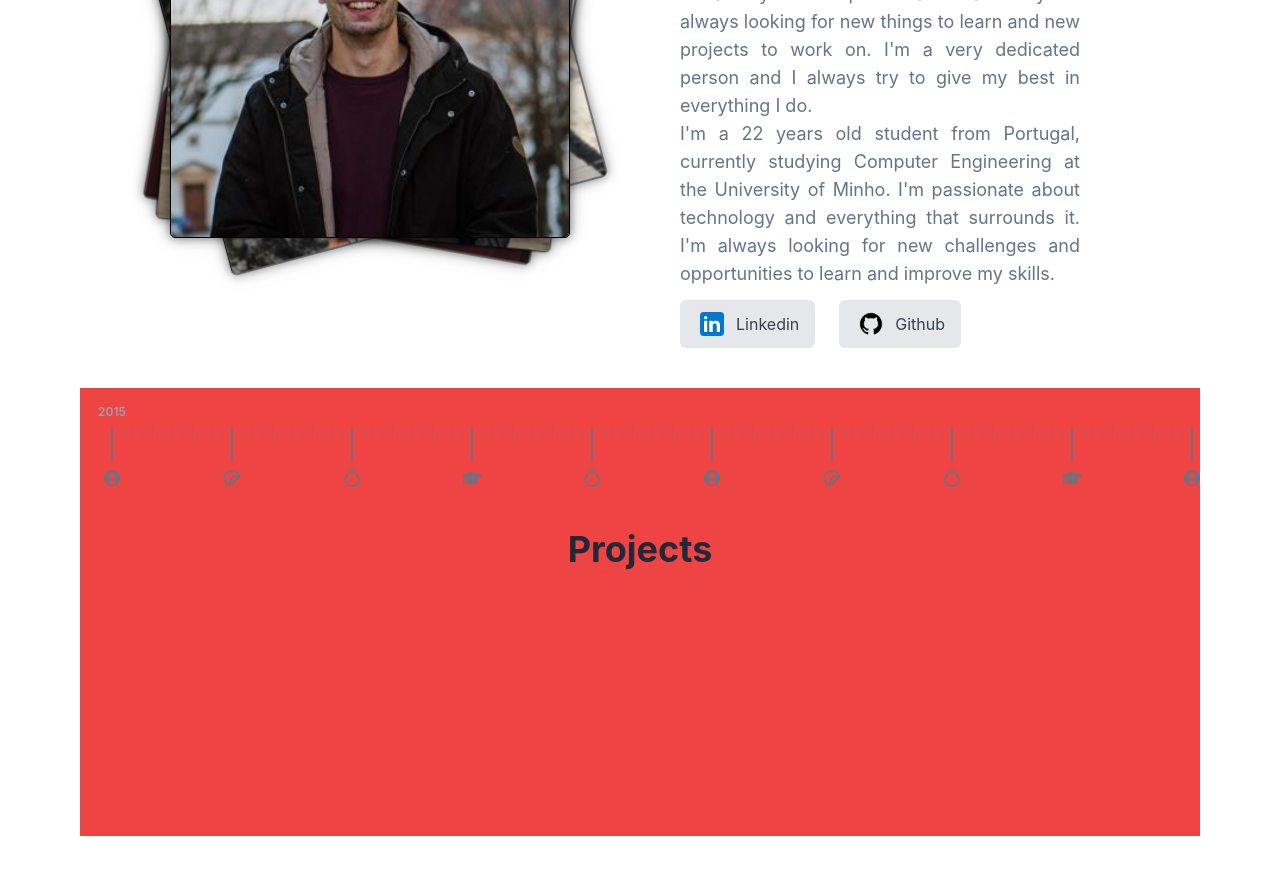
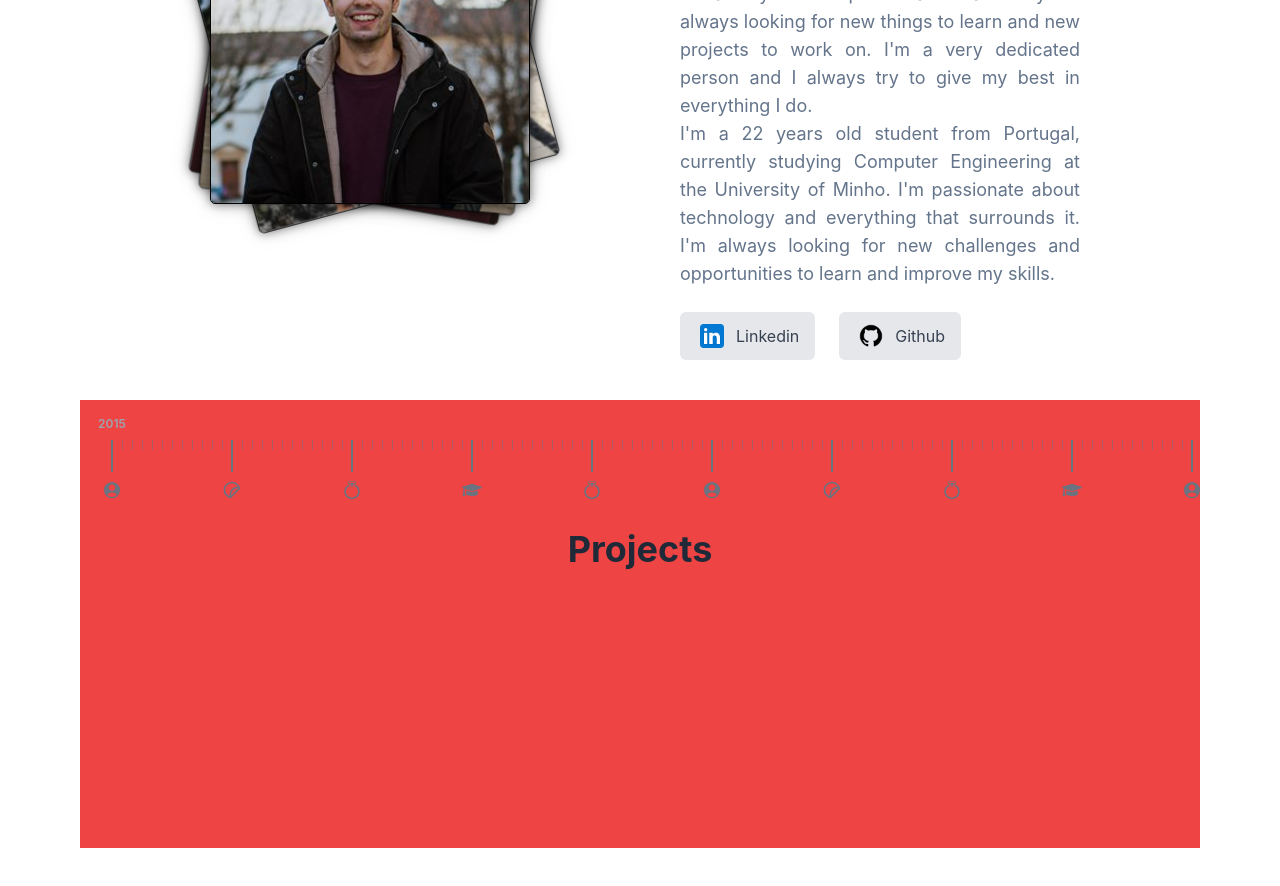
Before and after one commit to rubenAlbuquerque/Portfolio, a React (Create React App) app: page / in a window 1280 px wide. Shown: the part 1237-2123 px from the top of the page. Built offline with nearby package versions, Linux system fonts and the light colour scheme.

Commit message:
ajuste butttons

```diff
--- a/src/App.css
+++ b/src/App.css
@@ -232,7 +232,7 @@ header {
 }
 
 .swiper {
-  height: 50vh;
+  height: 40vh;
   aspect-ratio: 3/3;
   perspective: 1000px;
   perspective-origin: center 50%;
--- a/src/App.js
+++ b/src/App.js
@@ -775,7 +775,7 @@ function About() {
                                 Resume
                             </a> */}
                         {/* </div> */}
-                        <div className="flex items-center mt-3 space-x-6">
+                        <div className="flex items-center mt-6 space-x-6">
                             <button
                                 className="flex items-center justify-center py-2 px-4 text-[16px]
                             rounded-md bg-gray-200 text-gray-700 hover:bg-gray-300
--- a/src/App.scss
+++ b/src/App.scss
@@ -381,7 +381,7 @@ header {
 
 // imagens
 .swiper {
-    height: 50vh;
+    height: 40vh;
     aspect-ratio: 3/3;
     perspective: 1000px;
     perspective-origin: center 50%;
```
